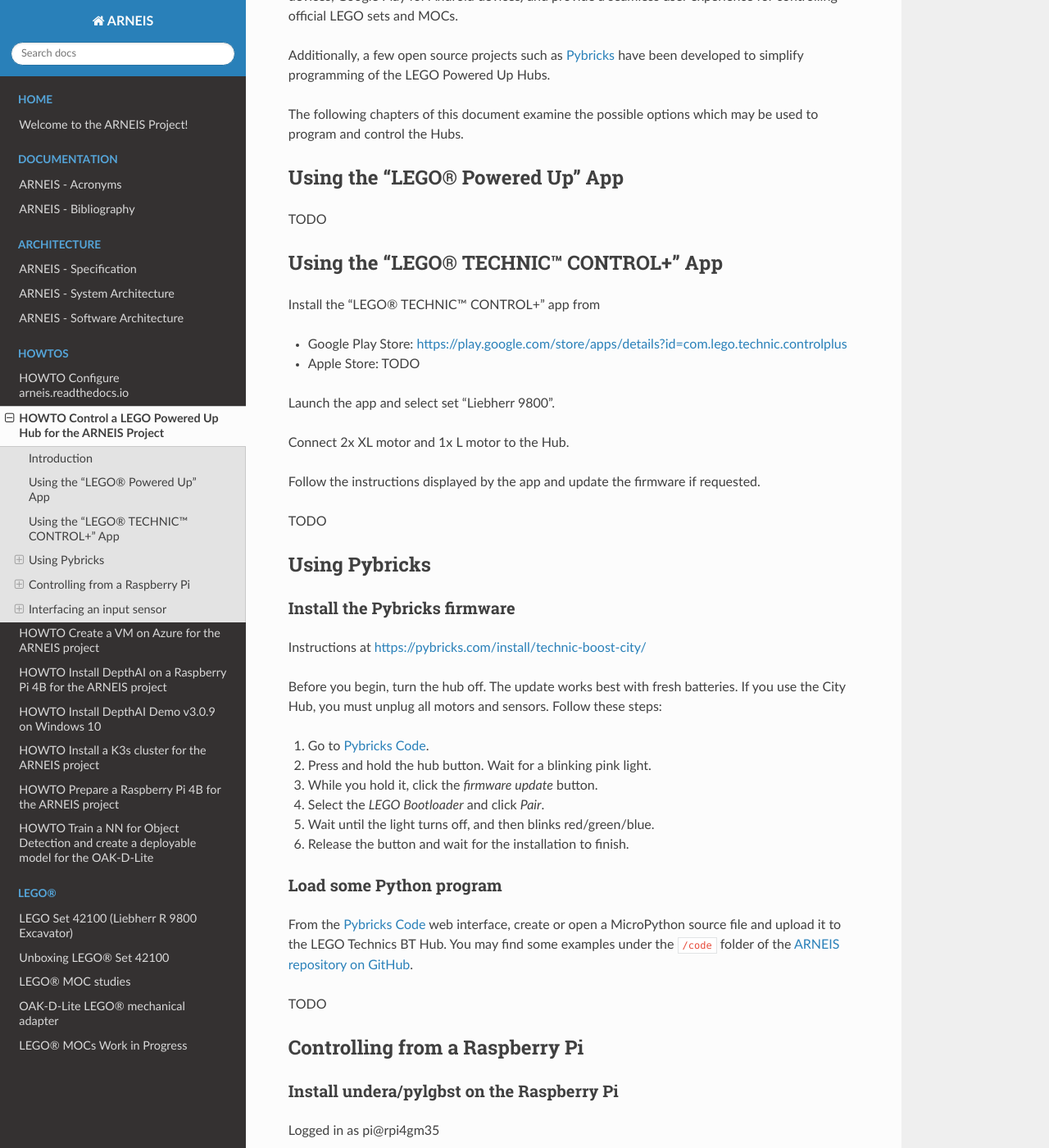
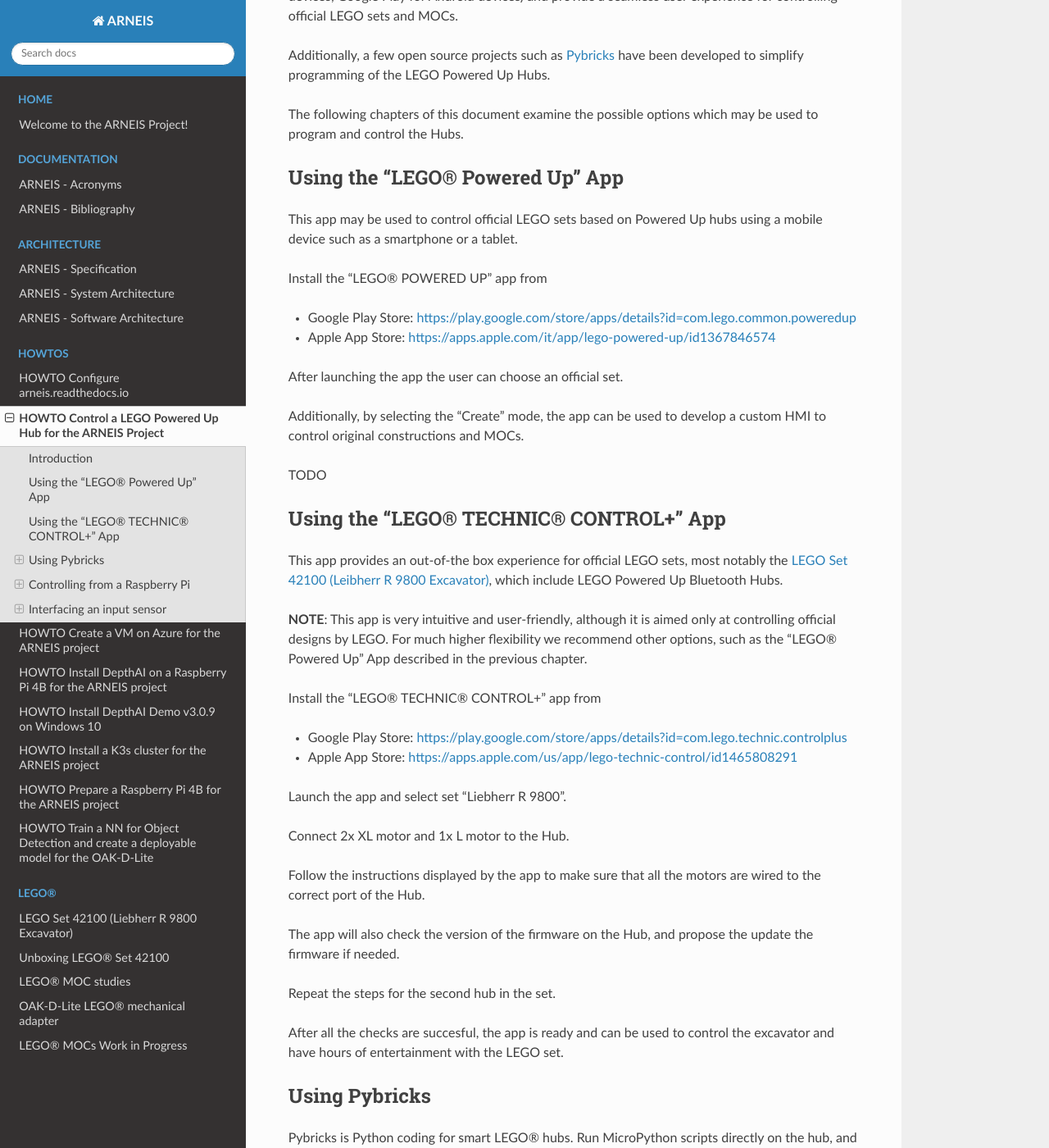
Before and after one commit to B-AROL-O/ARNEIS, a Sphinx documentation site: the page built from docs/howto/howto-control-rpi-poweredup.md, in a window 1280 px wide and 1400 px high, scrolled down 533 px. Shown: the whole window at 82% size. Built offline with Sphinx 7.4.7 and the Read the Docs theme 2.0.0, drawn with Linux system fonts in a browser that asks for light colours; some of the changed text lies outside the part shown.

Commit message:
Expand intro to official LEGO Apps and Pybricks
Signed-off-by: Macario Gianpaolo <gmacario@gmail.com>

```diff
--- a/docs/howto/howto-control-rpi-poweredup.md
+++ b/docs/howto/howto-control-rpi-poweredup.md
@@ -16,24 +16,47 @@
 
 ## Using the "LEGO&reg; Powered Up" App
 
+This app may be used to control official LEGO sets based on Powered Up hubs using a mobile device such as a smartphone or a tablet.
+
+Install the "LEGO&reg; POWERED UP" app from
+
+* Google Play Store: <https://play.google.com/store/apps/details?id=com.lego.common.poweredup>
+* Apple App Store: <https://apps.apple.com/it/app/lego-powered-up/id1367846574>
+
+After launching the app the user can choose an official set.
+
+Additionally, by selecting the "Create" mode, the app can be used to develop a custom HMI to control original constructions and MOCs.
+
 TODO
 
-## Using the "LEGO&reg; TECHNIC&trade; CONTROL+" App
+## Using the "LEGO&reg; TECHNIC&reg; CONTROL+" App
 
-Install the "LEGO&reg; TECHNIC&trade; CONTROL+" app from
+This app provides an out-of-the box experience for official LEGO sets, most notably the [LEGO Set 42100 (Leibherr R 9800 Excavator)](https://arneis.readthedocs.io/en/latest/lego-set-42100/README.html#), which include LEGO Powered Up Bluetooth Hubs.
+
+**NOTE**: This app is very intuitive and user-friendly, although it is aimed only at controlling official designs by LEGO. For much higher flexibility we recommend other options, such as the "LEGO&reg; Powered Up" App described in the previous chapter.
+
+Install the "LEGO&reg; TECHNIC&reg; CONTROL+" app from
 
 * Google Play Store: <https://play.google.com/store/apps/details?id=com.lego.technic.controlplus>
-* Apple Store: TODO
+* Apple App Store: <https://apps.apple.com/us/app/lego-technic-control/id1465808291>
 
-Launch the app and select set "Liebherr 9800".
+Launch the app and select set "Liebherr R 9800".
 
 Connect 2x XL motor and 1x L motor to the Hub.
 
-Follow the instructions displayed by the app and update the firmware if requested.
+Follow the instructions displayed by the app to make sure that all the motors are wired to the correct port of the Hub.
 
-TODO
+The app will also check the version of the firmware on the Hub, and propose the update the firmware if needed.
+
+Repeat the steps for the second hub in the set.
+
+After all the checks are succesful, the app is ready and can be used to control the excavator and have hours of entertainment with the LEGO set.
 
 ## Using Pybricks
+
+Pybricks is Python coding for smart LEGO® hubs. Run MicroPython scripts directly on the hub, and get full control of your motors and sensors.
+
+Pybricks is used by students, teachers, and hobbyists all around the world. It’s free, open source, and supported by a community of robotics experts.
 
 ### Install the Pybricks firmware
 
```
